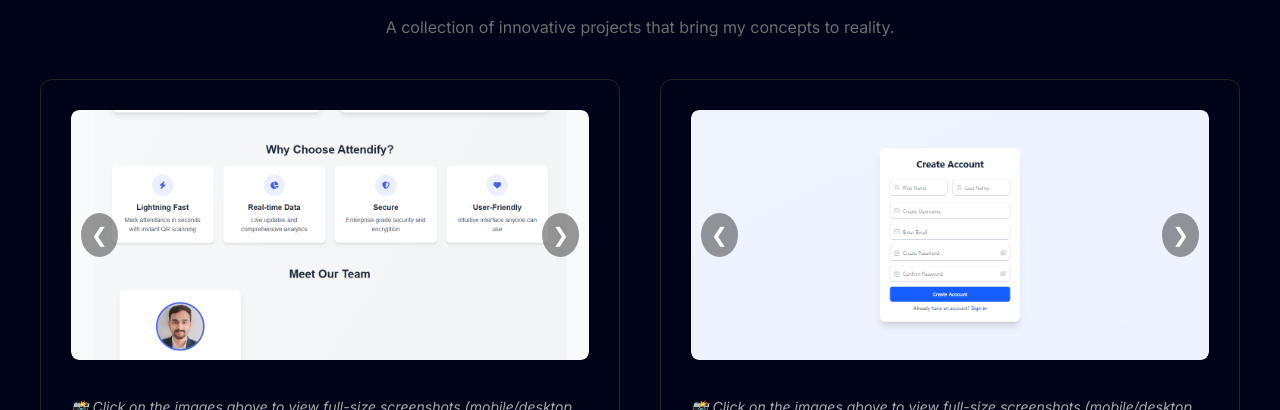
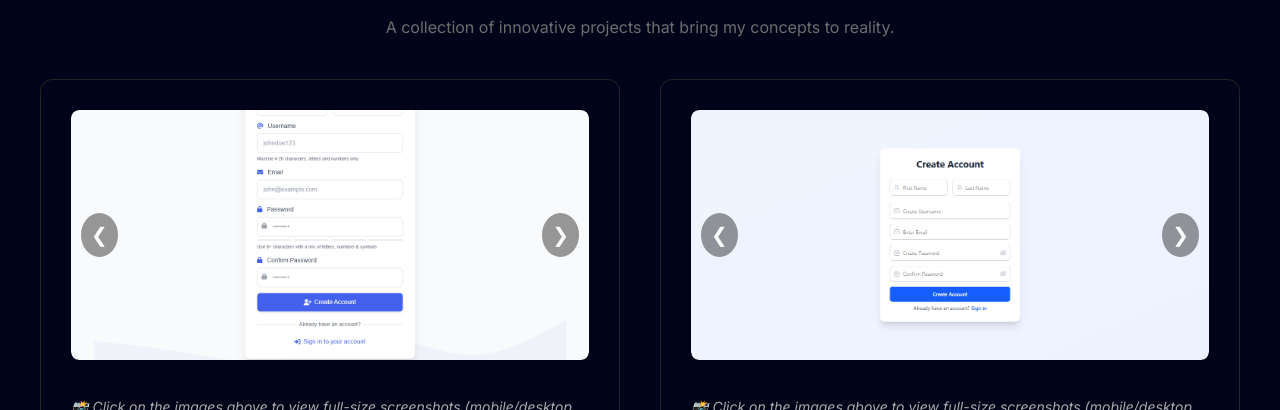
Before and after one commit to hsbhatra/portfolio-react, a React (Create React App) app: page / in a window 1280 px wide. Shown: the part 2484-2894 px from the top of the page. Built offline with nearby package versions, Linux system fonts and the light colour scheme.

Commit message:
Re-arranged the attendify project's images sequence;

```diff
--- a/src/data/projectsData.js
+++ b/src/data/projectsData.js
@@ -8,17 +8,17 @@ const projects = [
     live: null,
     delay: 300,
       images: [
+        "/assets/images/projects/attendify/SignUp.png",
+        "/assets/images/projects/attendify/LogIn.png",
+        "/assets/images/projects/attendify/HomePage.png",
         "/assets/images/projects/attendify/AboutPage.png",
+        "/assets/images/projects/attendify/ServicePage.png",
+        "/assets/images/projects/attendify/DynamicQrCode.png",
+        "/assets/images/projects/attendify/UserAttendanceRecords.png",
+        "/assets/images/projects/attendify/LeaveApplicationForm.png",
+        "/assets/images/projects/attendify/ScanningQrForAttendance_ValidQr.png",
+        "/assets/images/projects/attendify/ScanningQrForAttendance_InvalidQr.png",
         "/assets/images/projects/attendify/AllAttendanceRecords.png",
-        "/assets/images/projects/attendify/DynamicQrCode.png",
-        "/assets/images/projects/attendify/HomePage.png",
-        "/assets/images/projects/attendify/LeaveApplicationForm.png",
-        "/assets/images/projects/attendify/LogIn.png",
-        "/assets/images/projects/attendify/ScanningQrForAttendance_InvalidQr.png",
-        "/assets/images/projects/attendify/ScanningQrForAttendance_ValidQr.png",
-        "/assets/images/projects/attendify/ServicePage.png",
-        "/assets/images/projects/attendify/SignUp.png",
-        "/assets/images/projects/attendify/UserAttendanceRecords.png",
         "/assets/images/projects/attendify/UserProfile.png",
       ],
   },
```
